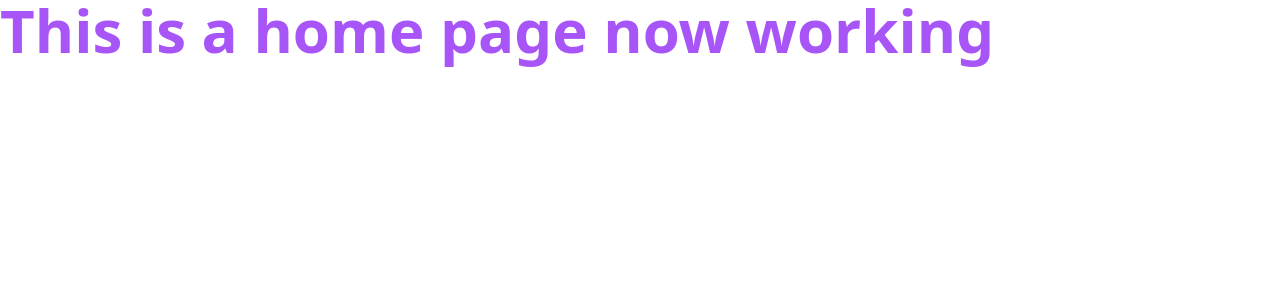
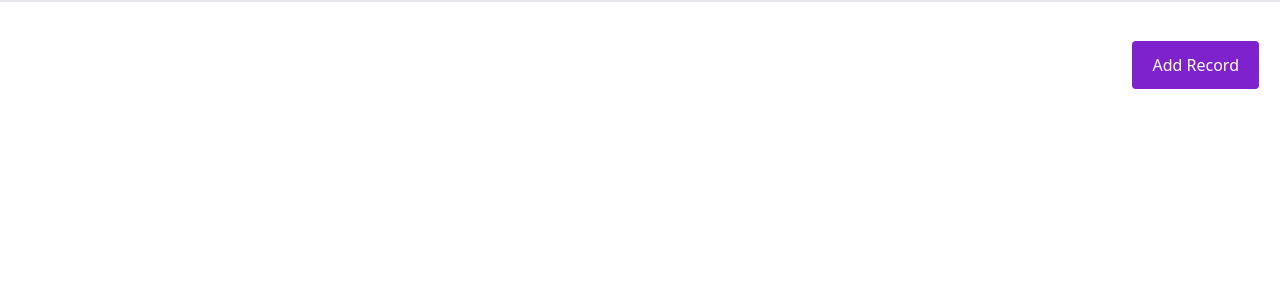
Before and after one commit to fritzdultimate/01-pos-analytics, a Nuxt app: page / in a window 1280 px wide. Shown: the top 300 px of the page. Built offline with nearby package versions, Linux system fonts and the light colour scheme.

Commit message:
fontawesome

```diff
--- a/package.json
+++ b/package.json
@@ -17,5 +17,8 @@
     "postcss": "^8.4.14",
     "prettier": "^2.7.1",
     "tailwindcss": "^3.1.7"
+  },
+  "dependencies": {
+    "nuxt-fontawesome": "^0.4.0"
   }
 }
--- a/pages/index.vue
+++ b/pages/index.vue
@@ -1,5 +1,25 @@
 <template>
-  <div class="text-6xl text-purple-500 font-bold">This is a home page now working</div>
+  <div class="relative border w-full">
+    <button
+      class="
+        absolute
+        top-0
+        right-0
+        mx-5
+        my-10
+        rounded
+        bg-purple-700
+        text-white text-base
+        font-medium
+        px-5
+        py-3
+        hover:opacity-80
+        focus:bg-purple-900
+      "
+    >
+      Add Record
+    </button>
+  </div>
 </template>
 
 <script setup lang="ts">
```
Also changed, not shown: 1 other file (tests, documents, lock files or other folders).
